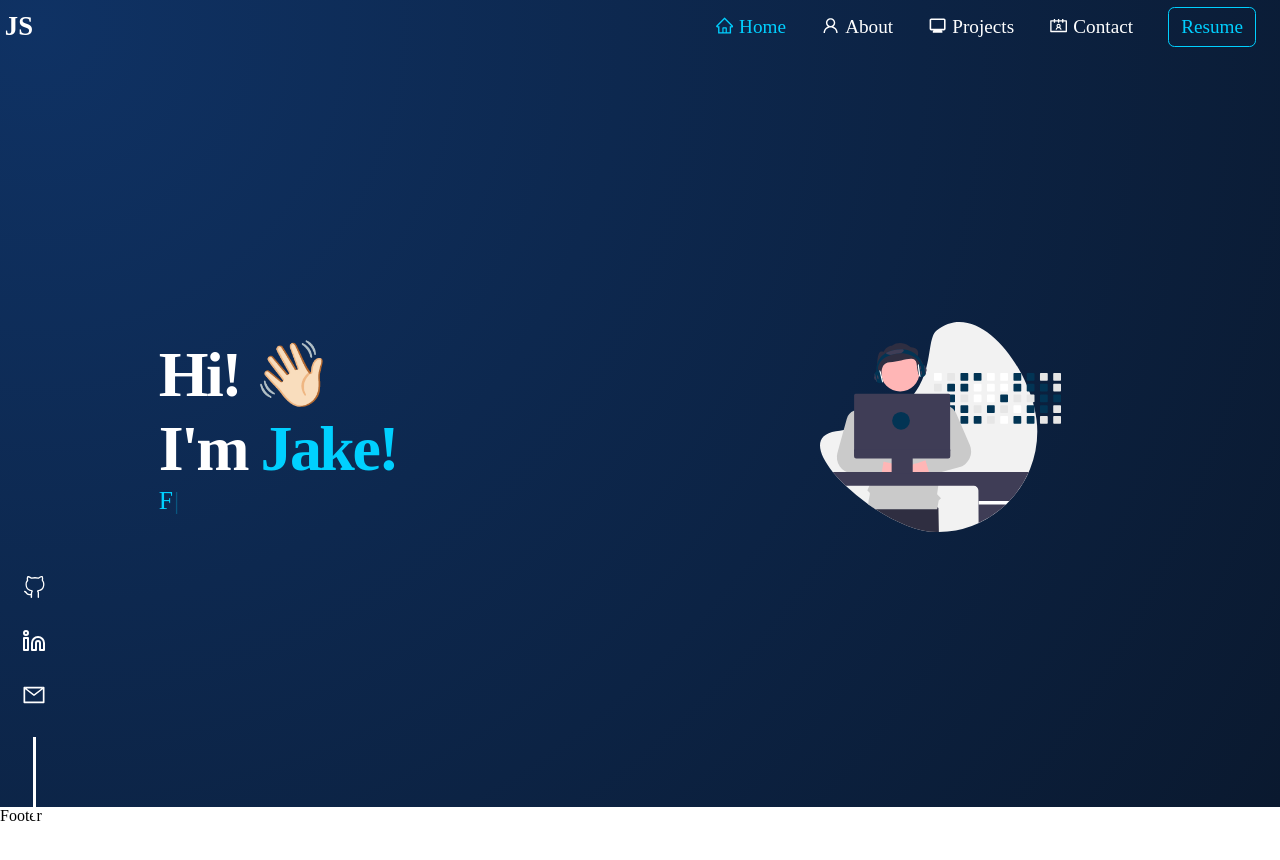
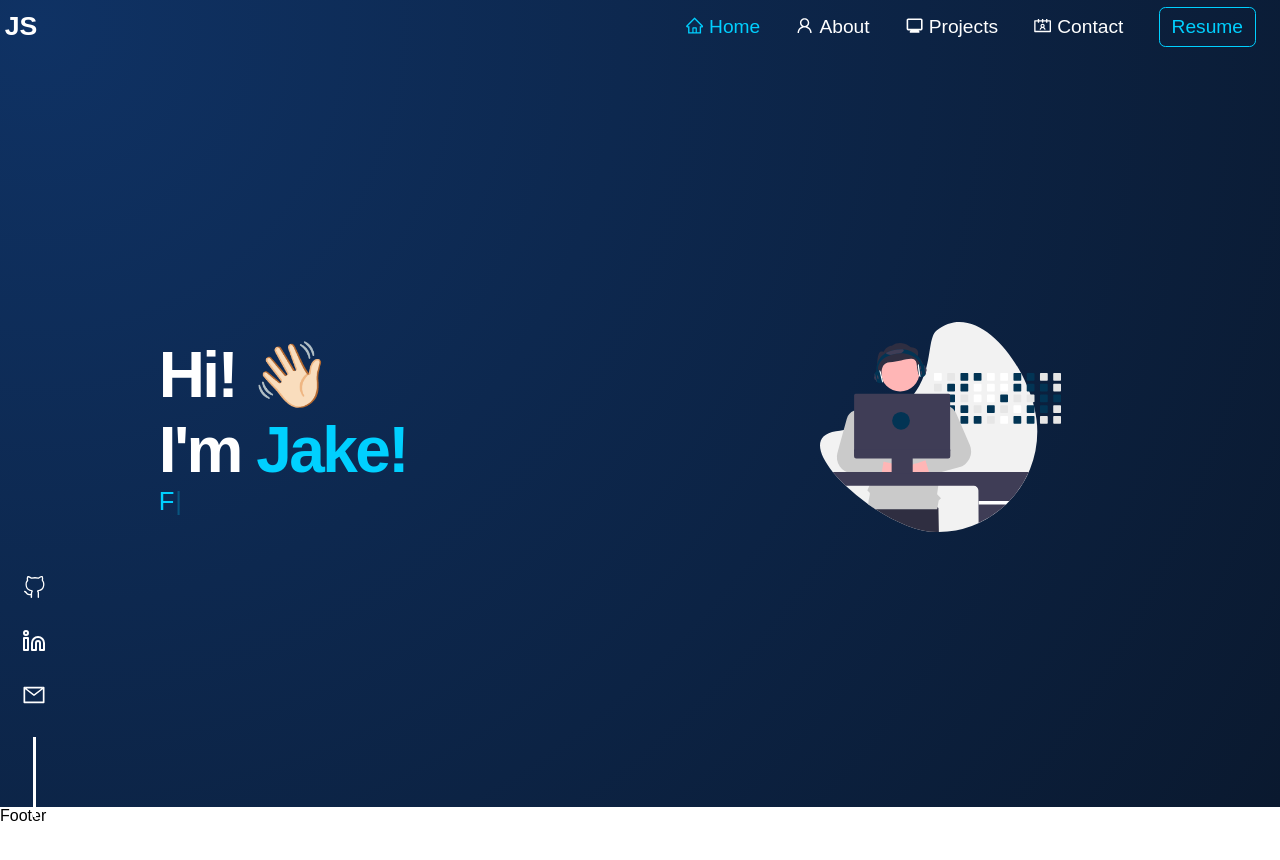
Before and after one commit to JSchoonbrood/Portfolio, a React (Create React App) app: page / in a window 1280 px wide. Shown: the top 860 px of the page. Built offline with nearby package versions, Linux system fonts and the light colour scheme.

Commit message:
Site-wide font change

```diff
--- a/src/index.scss
+++ b/src/index.scss
@@ -1,5 +1,5 @@
 @import "https://fonts.googleapis.com/css2?family=Manrope:wght@200;300;400;500;600;700;800&display=swap";
 
 html * {
-  font-family: montserrat;
+  font-family: sans-serif;
 }
```
